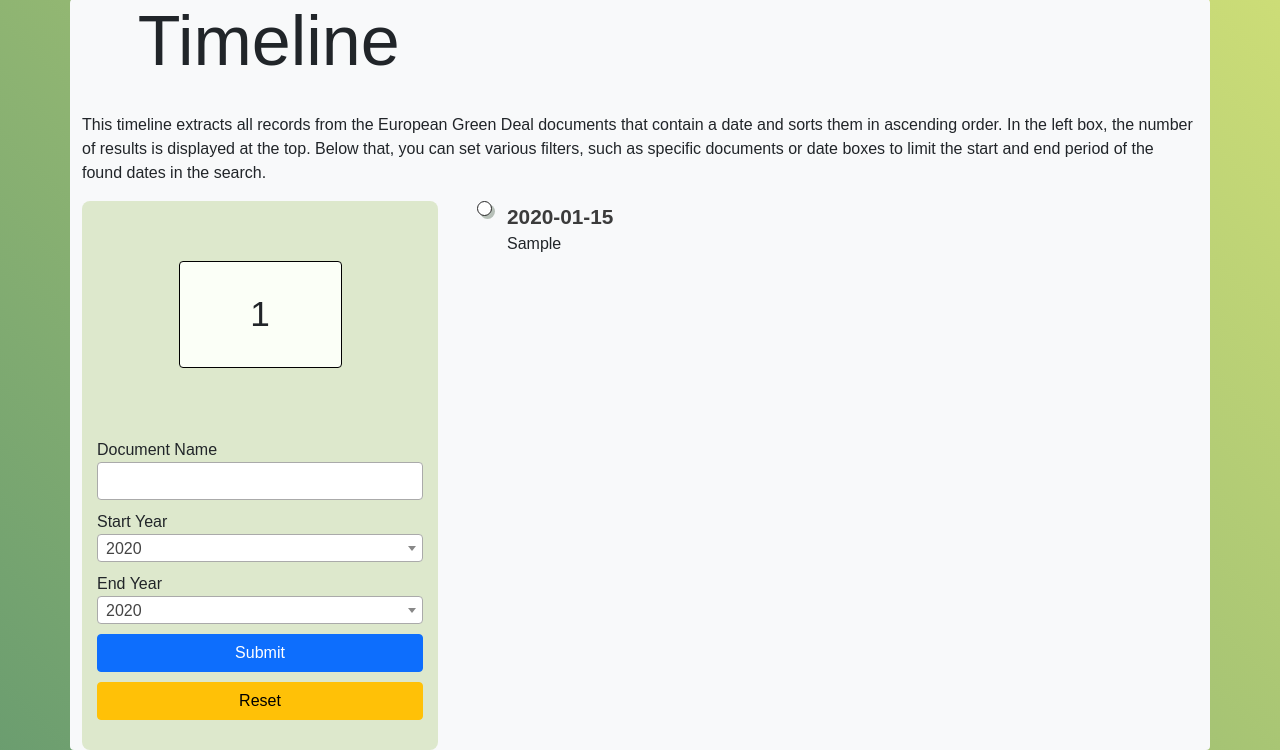
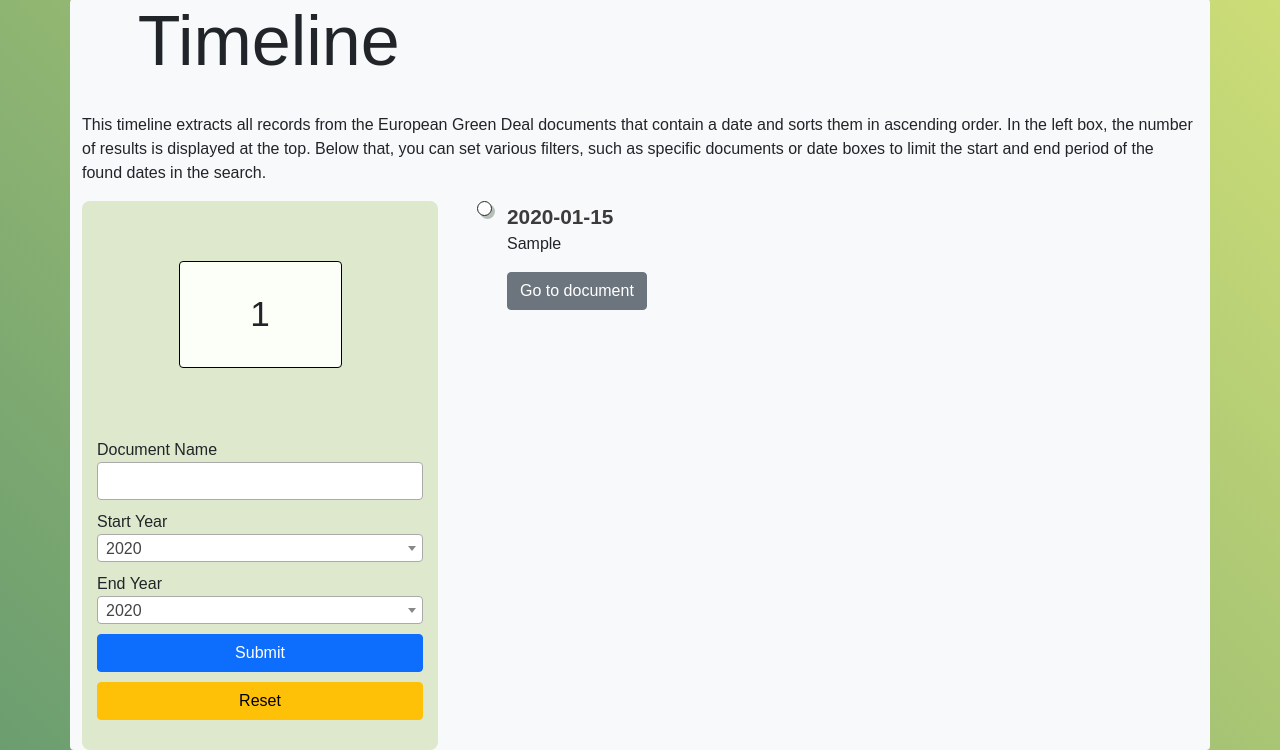
Before and after one commit to DIS18-Green-Deal-Annotations/GreenDealAnnotationsApp, a Django app: page /timeline/ in a window 1280 px wide. Shown: the part 65-815 px from the top of the page. Run offline with Django 4.2, Linux system fonts and the light colour scheme; tables that the repository leaves empty hold one stand-in row (values such as "Sample post"); some libraries are stand-ins or nearby versions.

Commit message:
Timeline erweitert um Verlinkung zu Dokumenten

```diff
--- a/GreenDealAnnotations/templates/apps/date_extraction/timeline.html
+++ b/GreenDealAnnotations/templates/apps/date_extraction/timeline.html
@@ -73,6 +73,7 @@
                                 <li>
                                     <span class="date"> {{ col.date_iso }} </span>
                                     <p class="sentence"> {{ col.sentence }} </p>
+                                    <a href="{% url "document_details" id=col.doc_reference.id %}" class="btn btn-secondary">Go to document</a>
                                 </li>
                             {% endfor %}
                         </ul>
```
